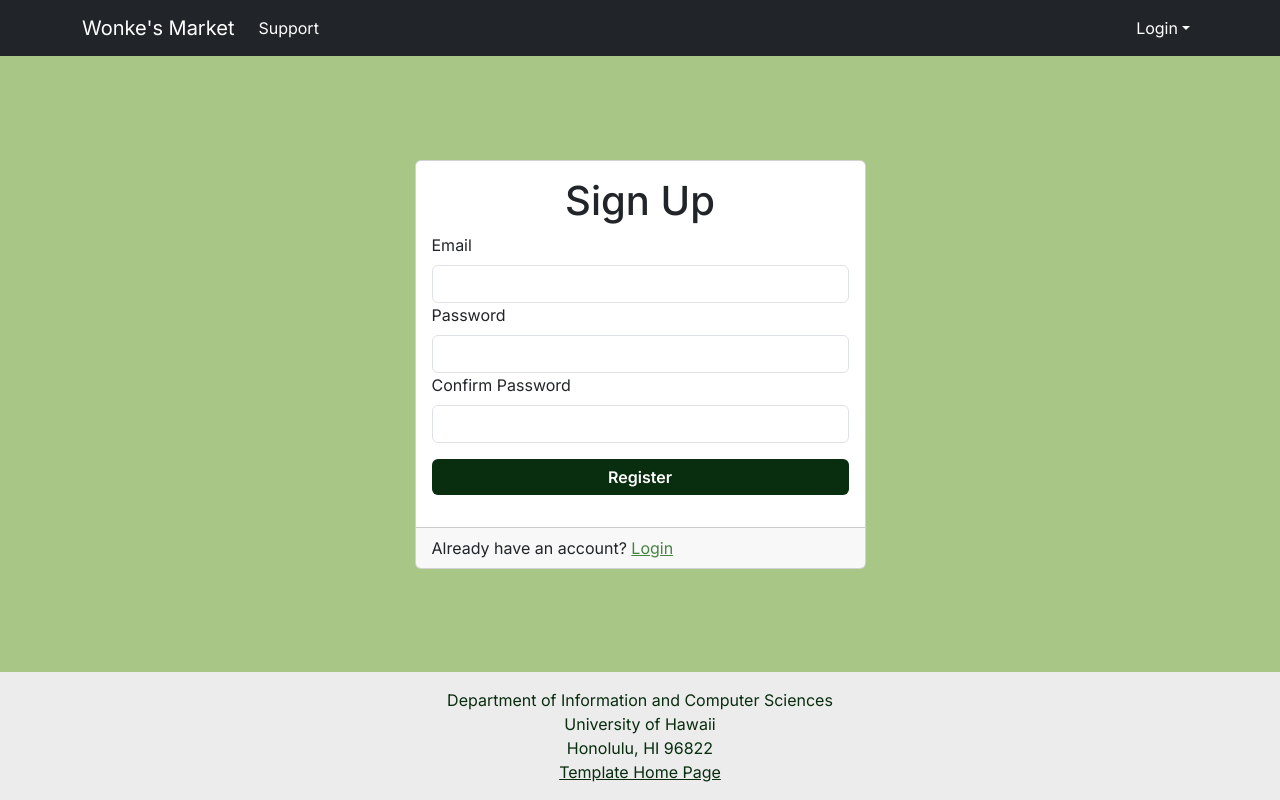
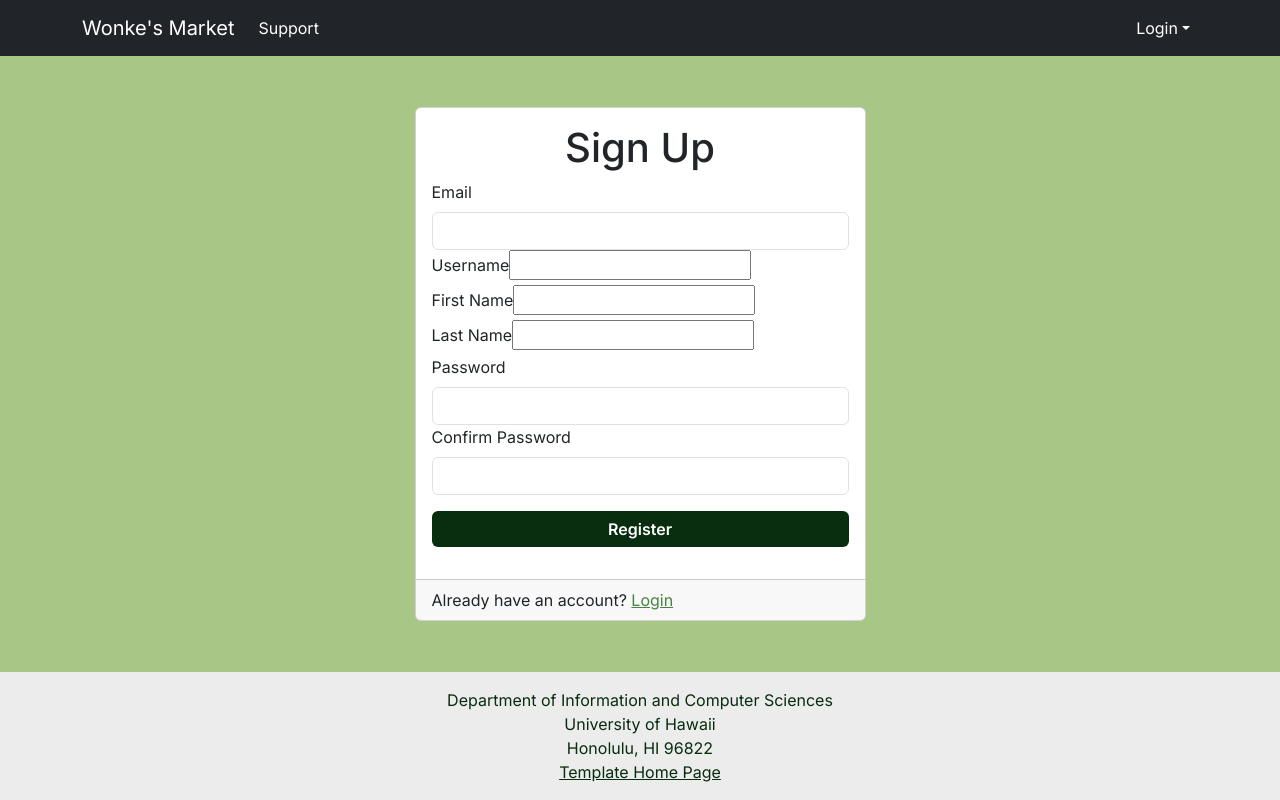
Before and after one commit to wonkes-manoa/manoa-student-market, a Next.js app: page /auth/signup in a window 1280 px wide. Built offline with nearby package versions, Linux system fonts and the light colour scheme; no server answers.

Commit message:
Updated Signup Page.tsx
Added new fields to the sign up page to accommodate the change to the account user model

```diff
--- a/src/app/auth/signup/page.tsx
+++ b/src/app/auth/signup/page.tsx
@@ -5,10 +5,13 @@ import { useForm } from 'react-hook-form';
 import { yupResolver } from '@hookform/resolvers/yup';
 import * as Yup from 'yup';
 import { Card, Col, Container, Button, Form, Row } from 'react-bootstrap';
-import { createUser } from '@/lib/dbActions';
+import { createUserExhaustive } from '@/lib/dbActions';
 
 type SignUpForm = {
   email: string;
+  username: string;
+  firstName: string;
+  lastName: string;
   password: string;
   confirmPassword: string;
   // acceptTerms: boolean;
@@ -18,6 +21,9 @@ type SignUpForm = {
 const SignUp = () => {
   const validationSchema = Yup.object().shape({
     email: Yup.string().required('Email is required').email('Email is invalid'),
+    username: Yup.string().default(() => 'Username'),
+    firstName: Yup.string().default(() => 'FirstName'),
+    lastName: Yup.string().default(() => 'LastName'),
     password: Yup.string()
       .required('Password is required')
       .min(6, 'Password must be at least 6 characters')
@@ -37,9 +43,9 @@ const SignUp = () => {
 
   const onSubmit = async (data: SignUpForm) => {
     // console.log(JSON.stringify(data, null, 2));
-    await createUser(data);
+    await createUserExhaustive(data);
     // After creating, signIn with redirect to the add page
-    await signIn('credentials', { callbackUrl: '/add', ...data });
+    await signIn('credentials', { callbackUrl: '/add', email: data.email, password: data.password });
   };
 
   return (
@@ -63,7 +69,30 @@ const SignUp = () => {
                     />
                     <div className="invalid-feedback">{errors.email?.message}</div>
                   </Form.Group>
-
+                  <Form.Group className="form-group">
+                    <Form.Label>Username</Form.Label>
+                    <input
+                      type="text"
+                      {...register('username')}
+                    />
+                    <div className="invalid-feedback">{errors.email?.message}</div>
+                  </Form.Group>
+                  <Form.Group className="form-group">
+                    <Form.Label>First Name</Form.Label>
+                    <input
+                      type="text"
+                      {...register('firstName')}
+                    />
+                    <div className="invalid-feedback">{errors.email?.message}</div>
+                  </Form.Group>
+                  <Form.Group className="form-group">
+                    <Form.Label>Last Name</Form.Label>
+                    <input
+                      type="text"
+                      {...register('lastName')}
+                    />
+                    <div className="invalid-feedback">{errors.email?.message}</div>
+                  </Form.Group>
                   <Form.Group className="form-group">
                     <Form.Label>Password</Form.Label>
                     <input
```
